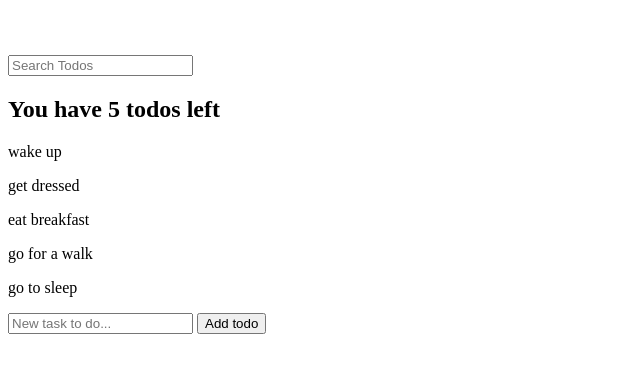
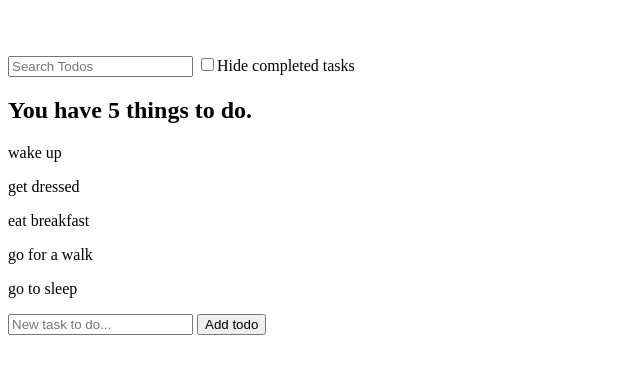
Before and after one commit to gentlemancoder/js-bootcamp, a plain HTML site: page todo-app/index.html in a window 1280 px wide. Shown: the part 61-434 px from the top of the page, without its empty margins (0-640 px from the left). Drawn offline with Linux system fonts and the light colour scheme.

Commit message:
Hide completed filters added to todo-app

```diff
--- a/todo-app/index.html
+++ b/todo-app/index.html
@@ -6,6 +6,7 @@
         <h1>Todo App</h1>
         <br/><br/>
         <input type = "text" id = "search-todos" placeholder="Search Todos">
+        <label><input type="checkbox" id="hide-completed">Hide completed tasks</label>
         <div id = "todos"></div>
         <form id = "add-todo">
             <input type="text" placeholder="New task to do..." name="newTodo">
--- a/todo-app/todo-app.js
+++ b/todo-app/todo-app.js
@@ -1,6 +1,6 @@
 const todos = [{
     task: 'wake up',
-    done: false
+    done: true
 }, {
     task: 'get dressed',
     done: false
@@ -17,10 +17,14 @@ const todos = [{
 
 
 const filters = {
-    searchText: ''
+    searchText: '',
+    hideCompleted: false
 }
 
+
+
 const renderTodos = function (todos, filters) {
+
     const filteredTodos = todos.filter(function (todo) {
         return todo.task.toLowerCase().includes(filters.searchText.toLowerCase())
     })
@@ -29,24 +33,40 @@ const renderTodos = function (todos, filters) {
         return !todo.done
     })
 
+
     document.querySelector('#todos').innerHTML = '';
 
-    const todosLeftAnnouncment = document.createElement('h2')
-    todosLeftAnnouncment.textContent = `You have ${incompleteTodos.length} todos left`
-    document.querySelector('#todos').appendChild(todosLeftAnnouncment)
+    if(filters.searchText === '' && !filters.hideCompleted){
+        const unfilteredTodosAnnouncment = document.createElement('h2')
+        unfilteredTodosAnnouncment.textContent = `You have ${todos.length} things to do.`
+        document.querySelector('#todos').appendChild(unfilteredTodosAnnouncment)
+    } else if(filters.searchText !== '' && !filters.hideCompleted) {
+        const filteredTodosAnnouncment = document.createElement('h2')
+        filteredTodosAnnouncment.textContent = `You have ${filteredTodos.length} todos that match this search.`
+        document.querySelector('#todos').appendChild(filteredTodosAnnouncment)
+    } else if(filters.hideCompleted){
+        const todosLeftAnnouncment = document.createElement('h2')
+        todosLeftAnnouncment.textContent = `You have ${incompleteTodos.length} todos left todo`
+        document.querySelector('#todos').appendChild(todosLeftAnnouncment)
+    }
 
-    filteredTodos.forEach(function (todo){
+    if(!filters.hideCompleted){
+        filteredTodos.forEach(function (todo){
+            const todoElement = document.createElement('p')
+            todoElement.textContent = todo.task
+            document.querySelector('#todos').appendChild(todoElement)
+        })
+    } else {
+        incompleteTodos.forEach(function (todo){
         const todoElement = document.createElement('p')
         todoElement.textContent = todo.task
         document.querySelector('#todos').appendChild(todoElement)
-    })
-
-
+        })
+    }
 }
 
 renderTodos(todos, filters)
 
-//
 
 // Listen for filter
 document.querySelector('#search-todos').addEventListener('input', function (e) {
@@ -62,3 +82,8 @@ document.querySelector('#add-todo').addEventListener('submit', function(e){
         renderTodos(todos, filters)
         e.target.elements.newTodo.value = ''
 })
+
+ document.querySelector('#hide-completed').addEventListener('change', function(e){
+    filters.hideCompleted =  e.target.checked
+    renderTodos(todos, filters)
+})
```
